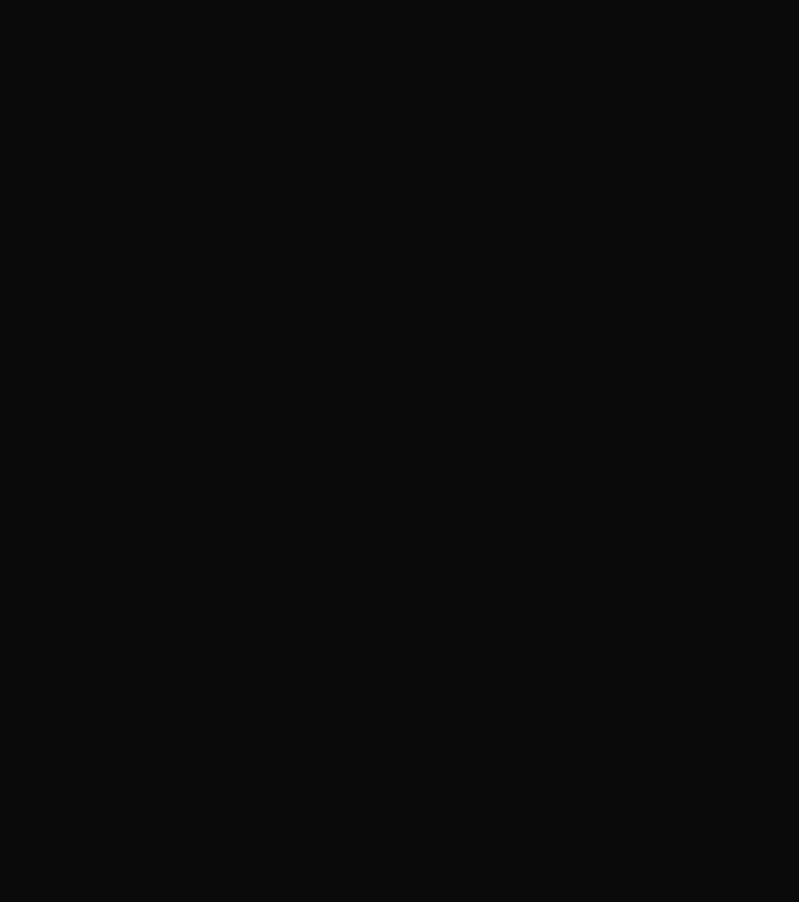
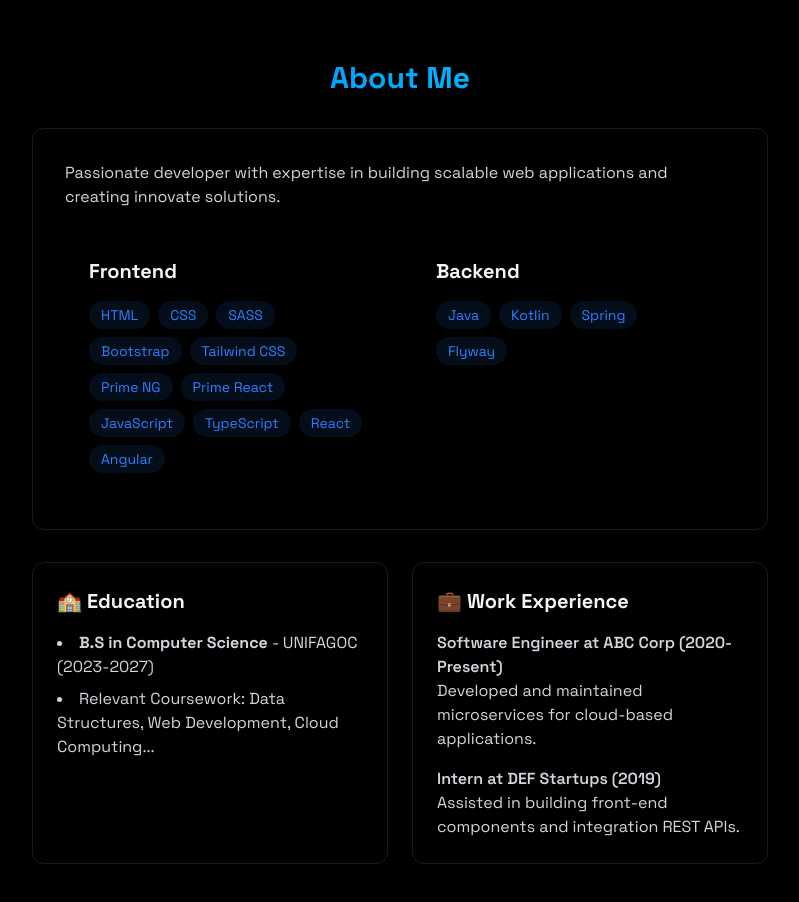
Before and after one commit to lucasrodriguescunha/beautiful-portfolio, a React (Vite) app: page / in a window 1280 px wide. Shown: the part 820-1722 px from the top of the page, without its empty margins (240-1039 px from the left). Before the commit the page ends 800 px from the top, so only its background shows below. Built offline with nearby package versions, Linux system fonts and the light colour scheme.

Commit message:
feat: desenvolvendo a seção sobre com exibição de habilidades

```diff
--- a/src/App.jsx
+++ b/src/App.jsx
@@ -4,6 +4,7 @@
 import { Navbar } from './components/Navbar';
 import { MobileMenu } from './components/MobileMenu';
 import { Home } from './components/sections/Home';
+import { About } from './components/sections/About';
 import "./index.css"
 
 function App() {
@@ -20,6 +21,7 @@
         <Navbar menuOpen={menuOpen} setMenuOpen={setMenuOpen} />
         <MobileMenu menuOpen={menuOpen} setMenuOpen={setMenuOpen} />
         <Home />
+        <About />
       </div>
     </>
   );
--- a/src/components/sections/About.jsx
+++ b/src/components/sections/About.jsx
@@ -0,0 +1,115 @@
+export const About = () => {
+
+    const frontendSkills = [
+        "HTML",
+        "CSS",
+        "SASS",
+        "Bootstrap",
+        "Tailwind CSS",
+        "Prime NG",
+        "Prime React",
+        "JavaScript",
+        "TypeScript",
+        "React",
+        "Angular"
+    ];
+
+    const backendSkills = [
+        "Java",
+        "Kotlin",
+        "Spring",
+        "Flyway"
+    ];
+
+    return (
+        <section
+            id="about"
+            className="min-h-screen flex items-center justify-center py-20"
+        >
+            <div className="max-w-3xl mx-auto px-4">
+                <h2 className="text-3xl font-bold mb-8 bg-gradient-to-r from-blue-500 to-cyan-400 bg-clip-text text-transparent text-center"
+                >
+                    About Me
+                </h2>
+
+                <div className="rounded-xl p-8 border-white/10 border hover:-translate-y transition-all">
+                    <p className="text-gray-300 mb-6">
+                        Passionate developer with expertise in building scalable web
+                        applications and creating innovate solutions.
+                    </p>
+
+                    <div className="grid grid-cols-1 md:grid-cols-2 gap-6">
+                        <div className="rounded-xl p-6 hover:-translate-y-1 transition-all">
+                            <h3 className="text-xl font-bold mb-4"> Frontend </h3>
+                            <div className="flex flex-wrap gap-2"
+                            >
+                                {frontendSkills.map((tech, key) => (
+                                    <span key={key} className="bg-blue-500/10 text-blue-500 py-1 px-3 rounded-full text-sm hover:bg-blue-500/20
+                                        hover:shadow-[0_2px_8px_rgba(59, 130, 246, 0.2)] transition"
+                                    >
+                                        {tech}
+                                    </span>
+                                ))}
+                            </div>
+                        </div>
+
+                        <div className="rounded-xl p-6 hover:-translate-y-1 transition-all">
+                            <h3 className="text-xl font-bold mb-4"> Backend </h3>
+                            <div className="flex flex-wrap gap-2"
+                            >
+                                {backendSkills.map((tech, key) => (
+                                    <span key={key} className="bg-blue-500/10 text-blue-500 py-1 px-3 rounded-full text-sm hover:bg-blue-500/20
+                                        hover:shadow-[0_2px_8px_rgba(59, 130, 246, 0.2)] transition"
+                                    >
+                                        {tech}
+                                    </span>
+                                ))}
+                            </div>
+                        </div>
+                    </div>
+                </div>
+
+                <div className="grid grid-cols-1 md:grid-cols-2 gap-6 mt-8">
+                    <div className="p-6 rounded-xl border-white/10 border hover:-translate-y-1 transition-all">
+                        <h3 className="text-xl font-bold mb-4"> 🏫 Education </h3>
+                        <ul className="list-disc list-inside text-gray-300 space-y-2">
+                            <li>
+                                <strong> B.S in Computer Science </strong> - UNIFAGOC
+                                (2023-2027)
+                            </li>
+                            <li>
+                                Relevant Coursework: Data Structures, Web Development, Cloud Computing...
+                            </li>
+                        </ul>
+                    </div>
+
+                    <div className="p-6 rounded-xl border-white/10 border hover:-translate-y-1 transition-all">
+                        <h3 className="text-xl font-bold mb-4"> 💼 Work Experience </h3>
+                        <div className="space-y-4 text-gray-300">
+                            <div>
+                                <h4 className="font-semibold">
+                                    Software Engineer at ABC Corp
+                                    (2020- Present)
+                                </h4>
+                                <p>
+                                    Developed and maintained microservices for cloud-based applications.
+                                </p>
+                            </div>
+
+                            <div>
+                                <h4 className="font-semibold">
+                                    Intern at DEF Startups
+                                    (2019)
+                                </h4>
+                                <p>
+                                    Assisted in building front-end components and integration REST APIs.
+                                </p>
+                            </div>
+                        </div>
+                    </div>
+                </div>
+
+            </div>
+        </section>
+    )
+}
--- a/src/components/sections/Home.jsx
+++ b/src/components/sections/Home.jsx
@@ -5,7 +5,10 @@
             className="min-h-screen flex items-center justify-center relative"
         >
             <div className="text-center z-10 px-4">
-                <h1 className="text-5xl md:text-7xl font-bold mb-6 bg-gradient-to-r from-blue-500 to-purple-600 bg-clip-text text-transparent leading-right">Hi, I'm Lucas</h1>
+                <h1 className="text-5xl md:text-7xl font-bold mb-6 bg-gradient-to-r from-blue-500 to-cyan-400 bg-clip-text text-transparent leading-right"
+                >
+                    Hi, I'm Lucas
+                </h1>
 
                 <p className="text-gray-400 text-lg mb-8 max-w-lg mx-auto">
                     I'm fullstack developer who loves crafting clean, scalable web applications. My goal is to build solutions that offer both expcetional perfomance and a delightdful user experience.
```
